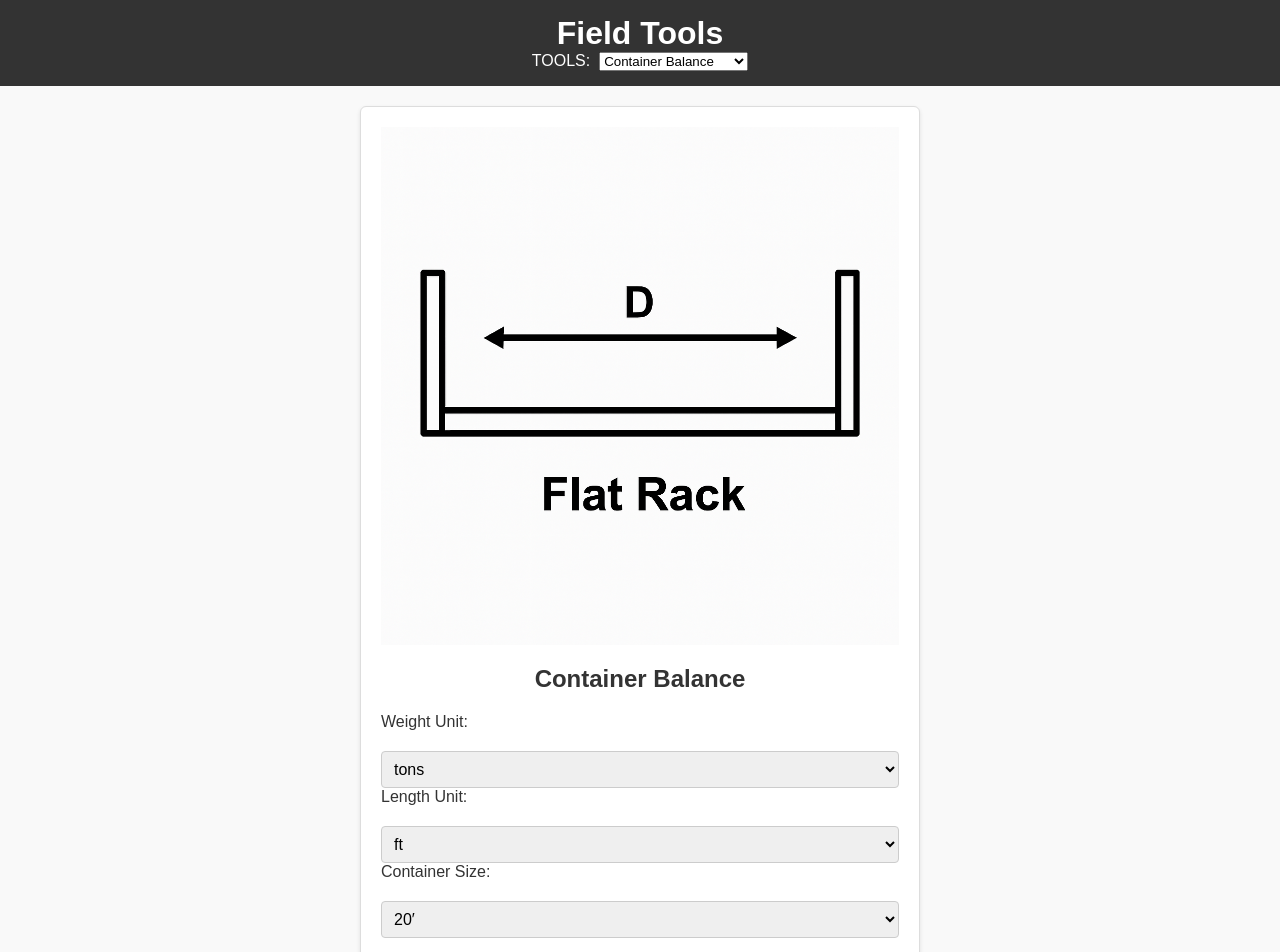
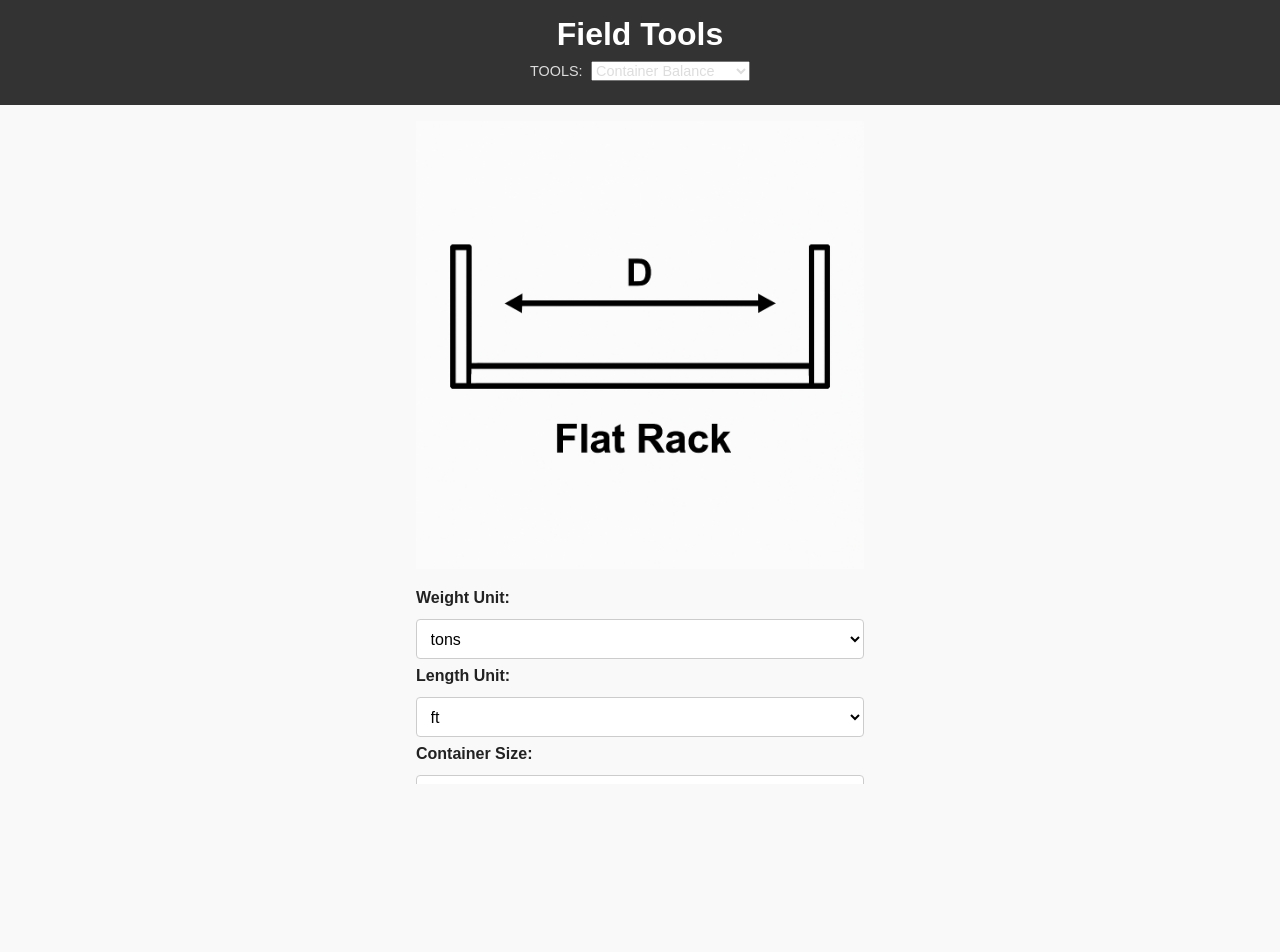
Before and after one commit to bambam207/FieldTools, a plain HTML site: page container.html in a window 1280 px wide. Shown: the top 952 px of the page. After the commit the page ends 800 px from the top, so only its background shows below. Drawn offline with Linux system fonts and the light colour scheme.

Commit message:
Update container.html

```diff
--- a/container.html
+++ b/container.html
@@ -2,26 +2,130 @@
 <html lang="en">
 <head>
   <meta charset="utf-8"/>
-  <meta name="viewport" content="width=device-width,initial-scale=1.0"/>
+  <meta name="viewport" content="width=device-width,initial-scale=1"/>
   <title>Field Tools – Container Balance</title>
+
   <link rel="stylesheet" href="style.css"/>
   <link rel="manifest" href="manifest.json"/>
   <link rel="apple-touch-icon" href="icon-192.png"/>
   <meta name="apple-mobile-web-app-capable" content="yes"/>
   <meta name="apple-mobile-web-app-title" content="Field Tools"/>
   <meta name="apple-mobile-web-app-status-bar-style" content="default"/>
-  <script>
-    if ('serviceWorker' in navigator) navigator.serviceWorker.register('service-worker.js');
-  </script>
 
-  <!-- constrain table inputs -->
   <style>
+    /* ── Sling page base ───────────────────────────────────────── */
+    html, body {
+      height: 100%;
+      margin: 0;
+      padding: 0;
+      display: flex;
+      flex-direction: column;
+      background: #f9f9f9;
+      color: #222;
+      font-family: sans-serif;
+    }
+    header {
+      background: #333;
+      color: #fff;
+      padding: 1rem;
+      text-align: center;
+      flex: 0 0 auto;
+    }
+    nav {
+      margin: .5rem 0;
+    }
+    nav label, nav select {
+      color: #ddd;
+      font-size: .9rem;
+    }
+    main {
+      flex: 1;
+      overflow-y: auto;
+      max-width: 480px;
+      margin: 1rem auto;
+      padding: 0 1rem 2rem;
+      box-sizing: border-box;
+    }
+
+    /* ── Diagram ──────────────────────────────────────────────── */
+    .tool-image {
+      width: 100%;
+      margin-bottom: 1rem;
+    }
+
+    /* ── Input row ───────────────────────────────────────────── */
+    .input-row {
+      display: flex;
+      gap: .5rem;
+      flex-wrap: wrap;
+      margin-bottom: 1rem;
+    }
+    .input-row label {
+      flex: 1 0 100%;
+      font-weight: 600;
+      margin-bottom: .25rem;
+    }
+    .input-row select {
+      flex: 1;
+      padding: .6rem;
+      font-size: 1rem;
+      border: 1px solid #ccc;
+      border-radius: 4px;
+      background: #fff;
+      box-sizing: border-box;
+    }
+
+    /* ── Table ───────────────────────────────────────────────── */
+    table {
+      width: 100%;
+      border-collapse: collapse;
+      table-layout: fixed;
+      margin-bottom: 1rem;
+    }
+    th, td {
+      border: 1px solid #666;
+      padding: .6rem;
+      text-align: center;
+      white-space: nowrap;
+      word-break: keep-all;
+      overflow-wrap: normal;
+    }
+    th {
+      background: #333;
+      color: #fff;
+      font-weight: normal;
+    }
+    tbody tr:nth-child(even) {
+      background: #f2f2f2;
+    }
+    /* inputs inside table */
     #objects-table td input {
+      width: 100%;
+      padding: .6rem;
+      font-size: 1rem;
+      border: 1px solid #ccc;
+      border-radius: 4px;
+      background: #fff;
       box-sizing: border-box;
-      width: 80%;
-      max-width: 100px;
-      padding: 4px;
     }
+
+    /* ── Button ──────────────────────────────────────────────── */
+    .tool-btn {
+      display: block;
+      width: 100%;
+      padding: .75rem;
+      font-size: 1rem;
+      background: #444;
+      color: #fff;
+      border: none;
+      border-radius: 4px;
+      cursor: pointer;
+      margin-bottom: 1rem;
+    }
+
+    /* ── Results ─────────────────────────────────────────────── */
+    .results p { margin: .5rem 0; }
+    .results h3 { margin-top: 1rem; }
   </style>
 </head>
 <body>
@@ -41,15 +145,12 @@
     </nav>
   </header>
 
-  <main class="container">
-    <section class="tool">
+  <main>
     <img
       src="D59FF921-1A7D-4D24-ACED-8A1639528E03.png"
       alt="Container Balance Diagram"
       class="tool-image"
     />
-
-      <h2>Container Balance</h2>
 
     <div class="input-row">
       <label for="weight-unit">Weight Unit:</label>
@@ -72,7 +173,7 @@
       </select>
     </div>
 
-      <table class="tool-table" id="objects-table">
+    <table id="objects-table">
       <thead>
         <tr>
           <th>Obj</th><th>Weight</th><th>Width</th>
@@ -96,7 +197,6 @@
       <h3>Object CG Positions</h3>
       <ul id="positions-list"></ul>
     </div>
-    </section>
   </main>
 
   <script src="container.js"></script>
```
Lines whose indentation alone changed are shown as unchanged.
